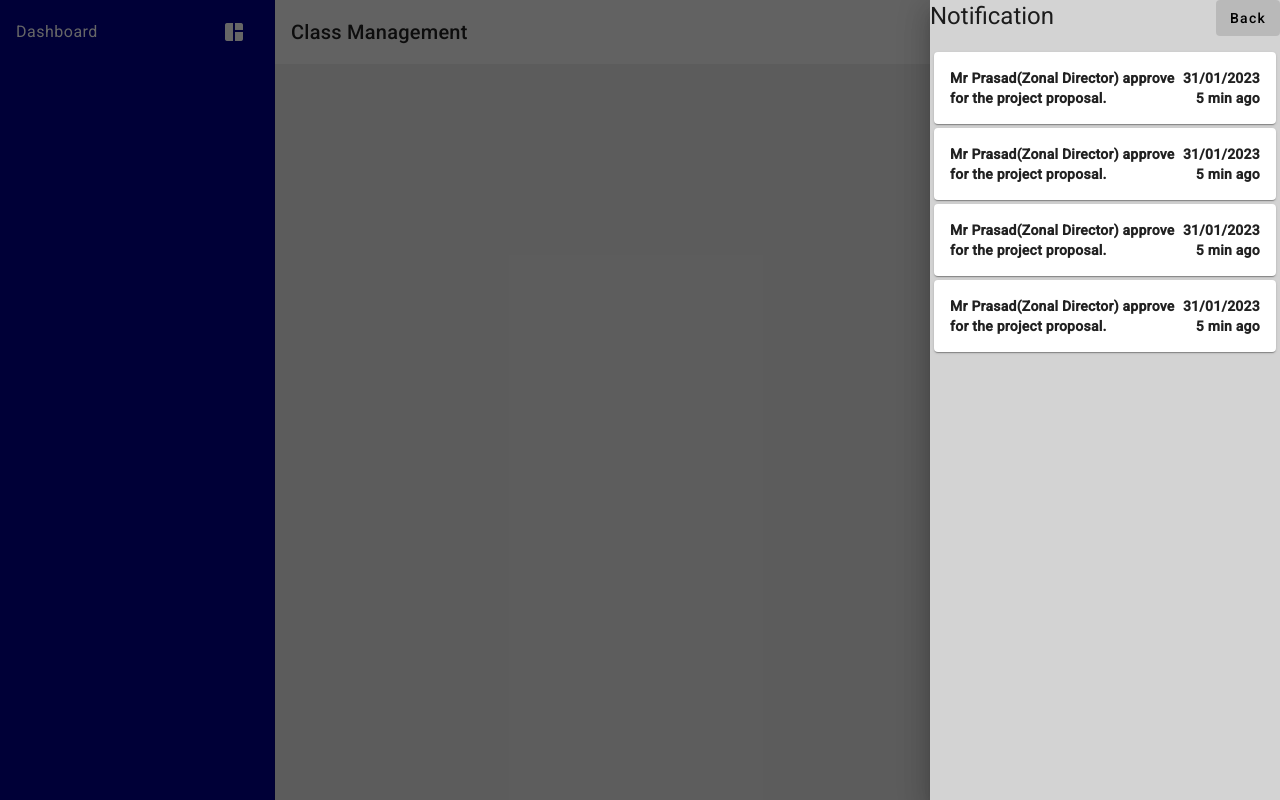
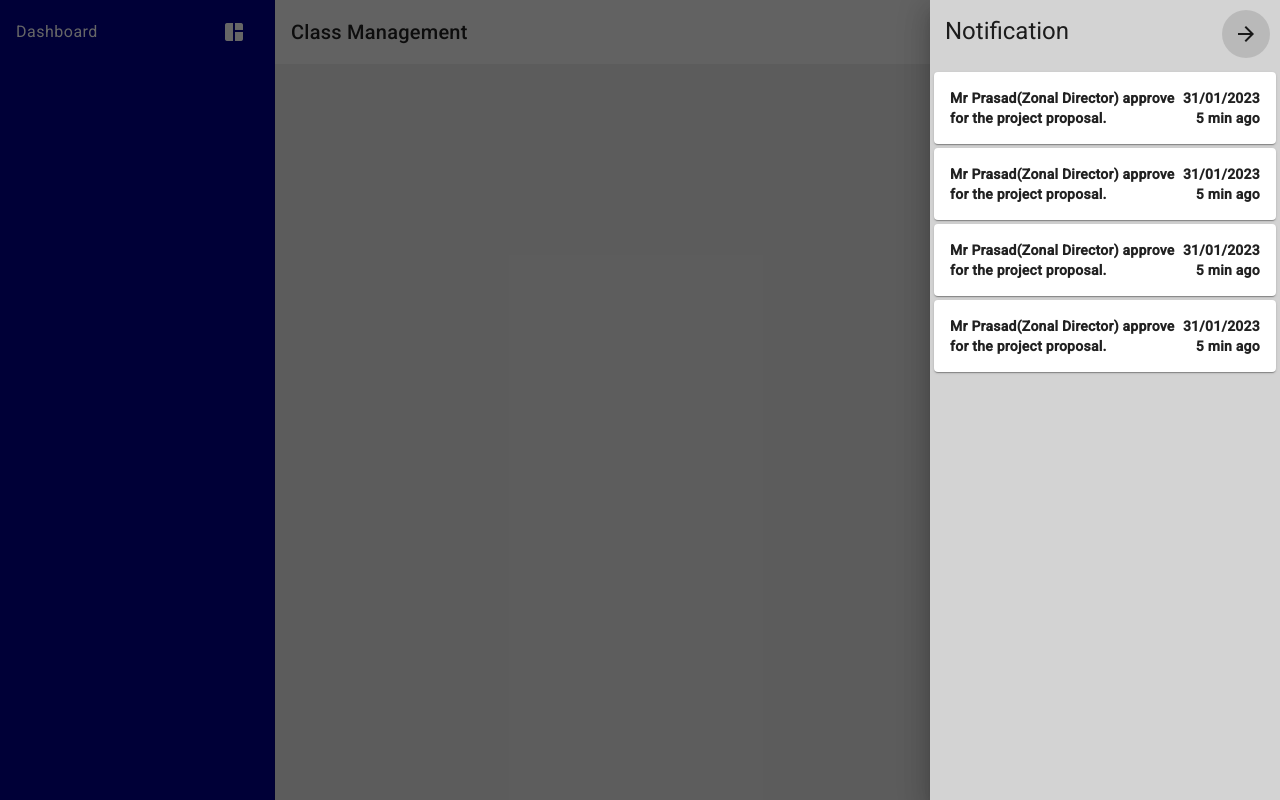
Before and after one commit to codingPentagon/ZoneEd, an Angular app in the folder frontend/: page / in a window 1280 px wide. Both pictures are taken after a click on the button "notifications". Built offline with nearby package versions, Linux system fonts and the light colour scheme.

Commit message:
Add icon for back button and link that.

```diff
--- a/frontend/src/app/shared/notification/notification.component.css
+++ b/frontend/src/app/shared/notification/notification.component.css
@@ -31,6 +31,7 @@ mat-checkbox{
 }
 .notifhed{
   display: flex;
+
 }
 .spacer{
   flex: 1 1 auto;
@@ -39,3 +40,9 @@ mat-checkbox{
 mat-card{
   margin: 4px;
 }
+h1{
+  margin: 15px;
+}
+button{
+  margin: 10px;
+}
--- a/frontend/src/app/shared/notification/notification.component.html
+++ b/frontend/src/app/shared/notification/notification.component.html
@@ -3,7 +3,9 @@
     <div class="notifhed">
       <h1>Notification</h1>
       <span class="spacer"></span>
-      <button mat-button (click)="drawer.close()">Back</button>
+      <button mat-icon-button (click)="drawer.close()">
+      <mat-icon>arrow_forward</mat-icon>
+      </button>
     </div>
     <mat-card *ngFor="let notif of notifs">
       <mat-card-content (click)="notif.read=true" [ngStyle]="{'font-weight': notif.read == false ? 'bold' : 'normal'}">
```
